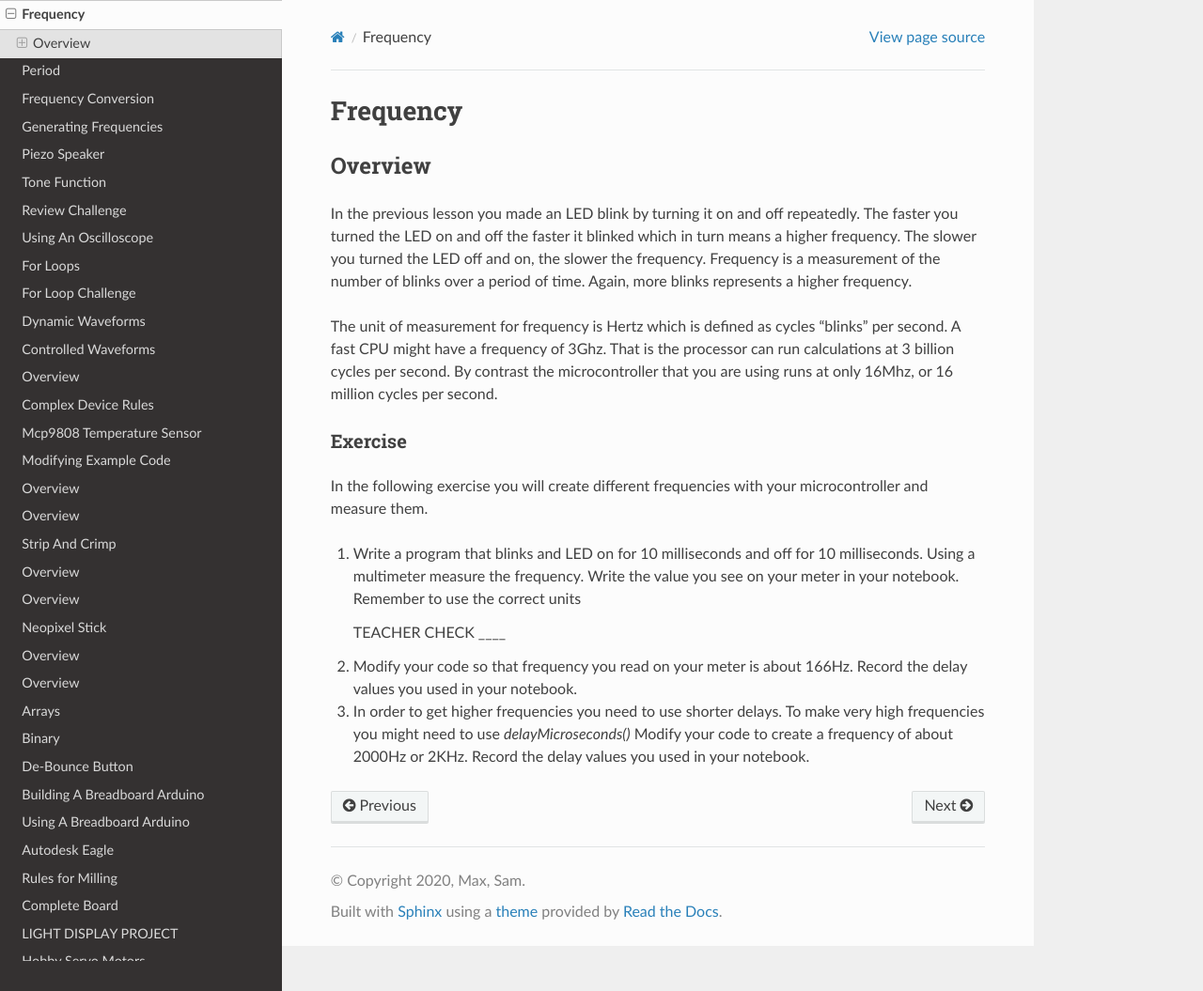
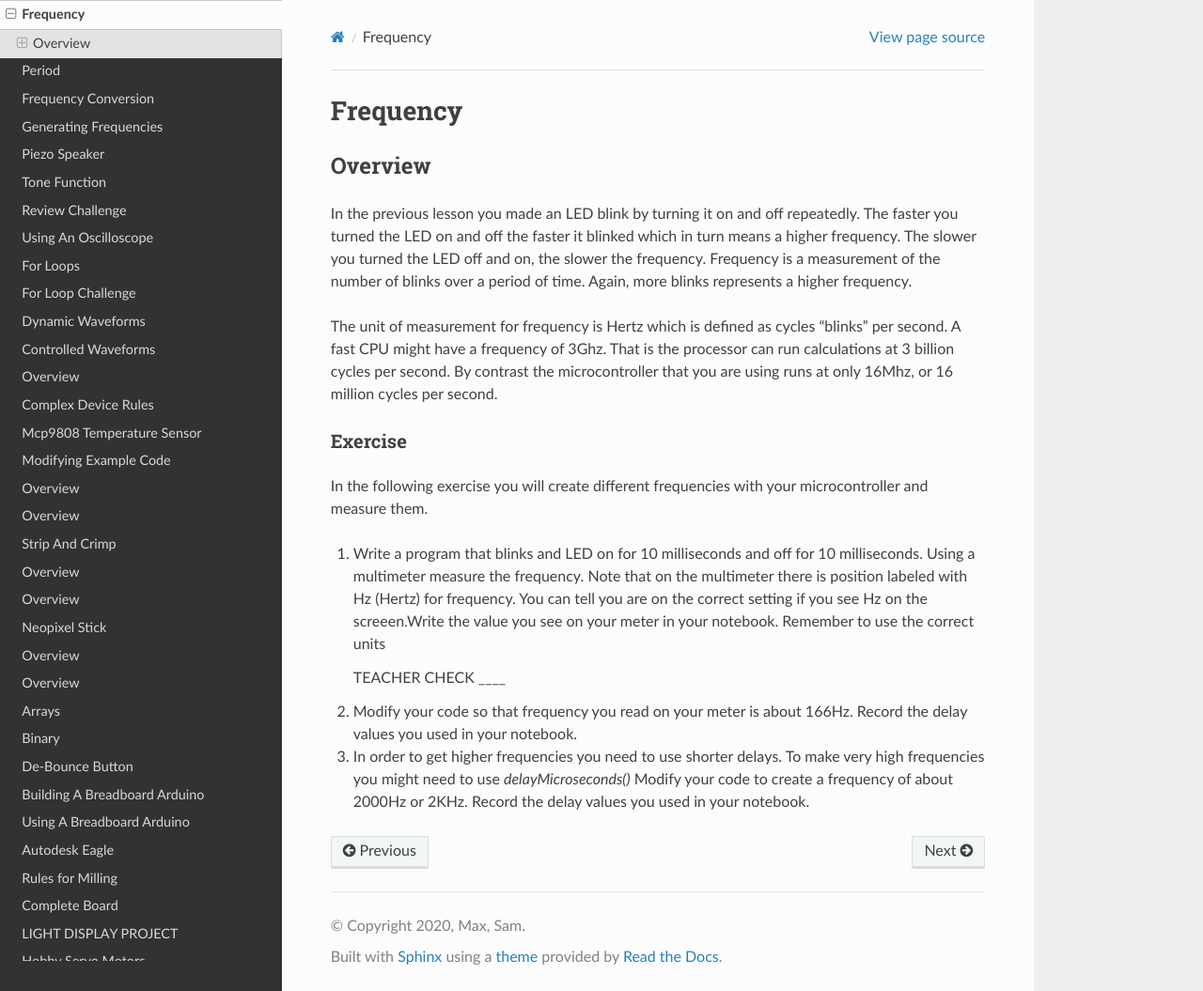
Before and after one commit to maxtkc/mvths-wiki, a Sphinx documentation site: the page built from docs/025-frequency.rst, in a window 1280 px wide and 1055 px high. Shown: the whole window at 94% size. Built offline with Sphinx 7.4.7 and the Read the Docs theme 2.0.0, drawn with Linux system fonts in a browser that asks for light colours; pages that are not in the unit, such as notebooks, are missing from menus.

Commit message:
Update 025-frequency.rst

```diff
--- a/docs/025-frequency.rst
+++ b/docs/025-frequency.rst
@@ -13,7 +13,7 @@ Exercise
 
 In the following exercise you will create different frequencies with your microcontroller and measure them.
 
-#. Write a program that blinks and LED on for 10 milliseconds and off for 10 milliseconds. Using a multimeter measure the frequency. Write the value you see on your meter in your notebook. Remember to use the correct units
+#. Write a program that blinks and LED on for 10 milliseconds and off for 10 milliseconds. Using a multimeter measure the frequency. Note that on the multimeter there is position labeled with Hz (Hertz) for frequency. You can tell you are on the correct setting if you see Hz on the screeen.Write the value you see on your meter in your notebook. Remember to use the correct units
 
    TEACHER CHECK ____
 
```
